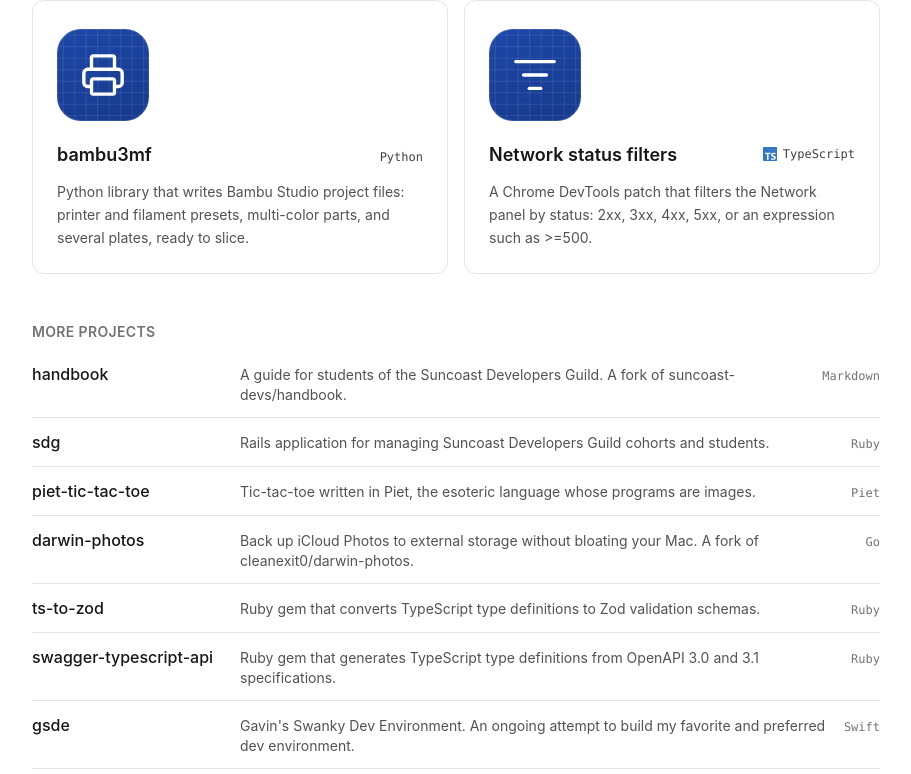
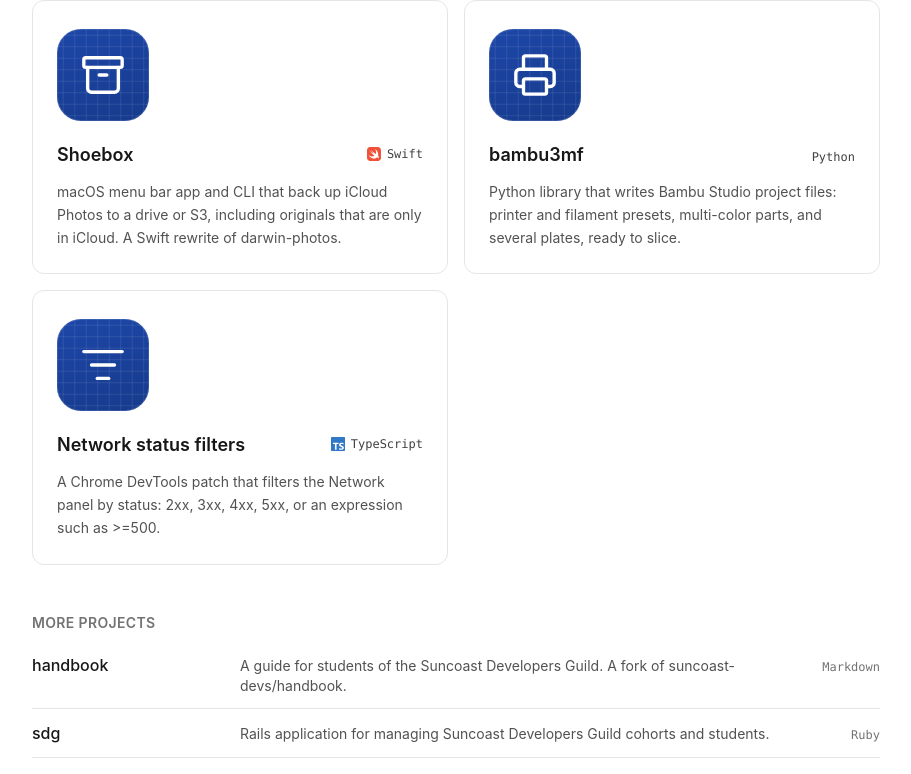
Before and after one commit to gstark/gstark.github.io, a React (Vite) app: page / in a window 1280 px wide. Shown: the part 1997-2771 px from the top of the page, without its empty margins (184-1095 px from the left). Built offline with nearby package versions, Linux system fonts and the light colour scheme.

Commit message:
Feature Shoebox with its own project page
darwin-photos is now Shoebox, a Swift menu bar app and CLI. Move it
from the more list to a featured card with a project page.

```diff
--- a/src/data.ts
+++ b/src/data.ts
@@ -1,4 +1,4 @@
-import { Bird, Bot, Gauge, ListChecks, ListFilter, MailSearch, Printer, Route, SquareTerminal, Stamp, type LucideIcon } from 'lucide-react'
+import { Archive, Bird, Bot, Gauge, ListChecks, ListFilter, MailSearch, Printer, Route, SquareTerminal, Stamp, type LucideIcon } from 'lucide-react'
 import { agentManager } from './projects/agent-manager.ts'
 import { bambu3mf } from './projects/bambu3mf.ts'
 import { decentJob } from './projects/decent-job.ts'
@@ -6,6 +6,7 @@
 import { perch } from './projects/perch.ts'
 import { raxon } from './projects/raxon.ts'
 import { riffle } from './projects/riffle.ts'
+import { shoebox } from './projects/shoebox.ts'
 import { sigil } from './projects/sigil.ts'
 import { t3code } from './projects/t3code.ts'
 import { whichdns } from './projects/whichdns.ts'
@@ -159,6 +160,16 @@
       'Backs up a Gmail mailbox to your own S3 bucket every 5 minutes, then searches it in plain English from a macOS menu bar app.',
   },
   {
+    name: 'Shoebox',
+    repo: 'shoebox',
+    slug: 'shoebox',
+    page: shoebox,
+    icon: Archive,
+    language: 'Swift',
+    description:
+      'macOS menu bar app and CLI that back up iCloud Photos to a drive or S3, including originals that are only in iCloud. A Swift rewrite of darwin-photos.',
+  },
+  {
     name: 'bambu3mf',
     repo: 'bambu3mf',
     slug: 'bambu3mf',
@@ -198,12 +209,6 @@
     repo: 'piet-tic-tac-toe',
     language: 'Piet',
     description: 'Tic-tac-toe written in Piet, the esoteric language whose programs are images.',
-  },
-  {
-    name: 'darwin-photos',
-    repo: 'darwin-photos',
-    language: 'Go',
-    description: 'Back up iCloud Photos to external storage without bloating your Mac. A fork of cleanexit0/darwin-photos.',
   },
   {
     name: 'ts-to-zod',
--- /dev/null
+++ b/src/projects/shoebox.ts
@@ -0,0 +1,89 @@
+import type { ProjectPageContent } from '../data.ts'
+
+export const shoebox: ProjectPageContent = {
+  tagline: 'Back up iCloud Photos to a drive or S3, with Optimize Mac Storage still on.',
+  summary: [
+    'With "Optimize Mac Storage" on, most of your originals live only in iCloud. A copy of the Photos library folder misses them, and turning the setting off fills the disk.',
+    'Shoebox reads the Photos database, copies the originals that are on the Mac, and downloads the rest one at a time. A menu bar app runs the backup on a schedule. A `shoebox` CLI runs the same backup and lets you look around the library.',
+  ],
+  status: 'Personal project, no releases',
+  note: 'Shoebox started as a fork of darwin-photos by cleanexit0, a Go CLI. The idea of reading the Photos database and pulling cloud-only originals comes from that project. Shoebox is now a Swift rewrite that does not track upstream. There are no release builds, so you build it from source with Xcode.',
+  license: 'MIT',
+  install: 'git clone https://github.com/gstark/shoebox.git && cd shoebox && make install',
+  upstream: { name: 'darwin-photos', url: 'https://github.com/cleanexit0/darwin-photos' },
+  example: {
+    file: 'backup.sh',
+    code: `# What is in the library, and how much of it is only in iCloud
+shoebox stats
+
+# Back up everything to an external drive
+shoebox backup /Volumes/External/photos-backup
+
+# Or to S3, or an S3-compatible service
+shoebox backup --s3-profile photos-backup s3://my-bucket/photos-backup`,
+  },
+  features: [
+    {
+      group: 'Backup',
+      title: 'Cloud-only originals',
+      body: 'PhotoKit downloads originals that are only in iCloud. For assets that PhotoKit cannot see, Shoebox falls back to the iCloud web API, with a sign-in window inside the app.',
+    },
+    {
+      group: 'Backup',
+      title: 'Drive or S3',
+      body: 'Both destinations use the same layout, `<UUID>.<ext>` under a folder or prefix. Shoebox skips files that already exist and never deletes remote objects.',
+    },
+    {
+      group: 'Backup',
+      title: 'Skips broken assets',
+      body: 'An asset that fails goes into `~/.shoebox/failures.db`, and later runs skip it. `--retry-failed` tries them again.',
+    },
+    {
+      group: 'Backup',
+      title: 'Works with darwin-photos backups',
+      body: 'File names, S3 keys, and S3 metadata match darwin-photos. Point Shoebox at an existing backup and it copies only what is missing.',
+    },
+    {
+      group: 'Menu bar app',
+      title: 'Scheduled backups',
+      body: 'Daily or weekly, inside a time window you pick. A backup also starts when the backup drive connects.',
+    },
+    {
+      group: 'Menu bar app',
+      title: 'Waits for the right conditions',
+      body: 'A scheduled backup waits for the power adapter, the backup drive, and an allowed Wi-Fi network. It also waits while you are on a hotspot or in Low Data Mode. The menu says which condition it is waiting on.',
+    },
+    {
+      group: 'Menu bar app',
+      title: 'Run history',
+      body: 'The app keeps a list of recent runs from both the app and the CLI, with a log for each run.',
+    },
+    {
+      group: 'CLI',
+      title: 'Look around the library',
+      body: '`ls` filters by date, album, type, and cloud or local. `cat` shows the metadata for one photo, and `stats` shows counts and sizes.',
+    },
+    {
+      group: 'CLI',
+      title: 'Read-only database access',
+      body: 'Shoebox opens a copy of `Photos.sqlite` and never writes to the original. A full library scan is one SQLite query.',
+    },
+  ],
+  steps: [
+    {
+      title: 'Build and install',
+      body: 'You need macOS 26, Xcode, XcodeGen, and an Apple Development signing certificate. The command installs the app in /Applications and links the CLI to ~/.local/bin/shoebox.',
+      code: `git clone https://github.com/gstark/shoebox.git && cd shoebox
+make install`,
+    },
+    {
+      title: 'Grant access',
+      body: 'Give Shoebox Full Disk Access in System Settings > Privacy & Security. The app asks for Photos access the first time it runs.',
+    },
+    {
+      title: 'Run a backup',
+      body: 'Pick a destination and a schedule in the menu bar app, or run the CLI.',
+      code: 'shoebox backup /Volumes/External/photos-backup',
+    },
+  ],
+}
```
